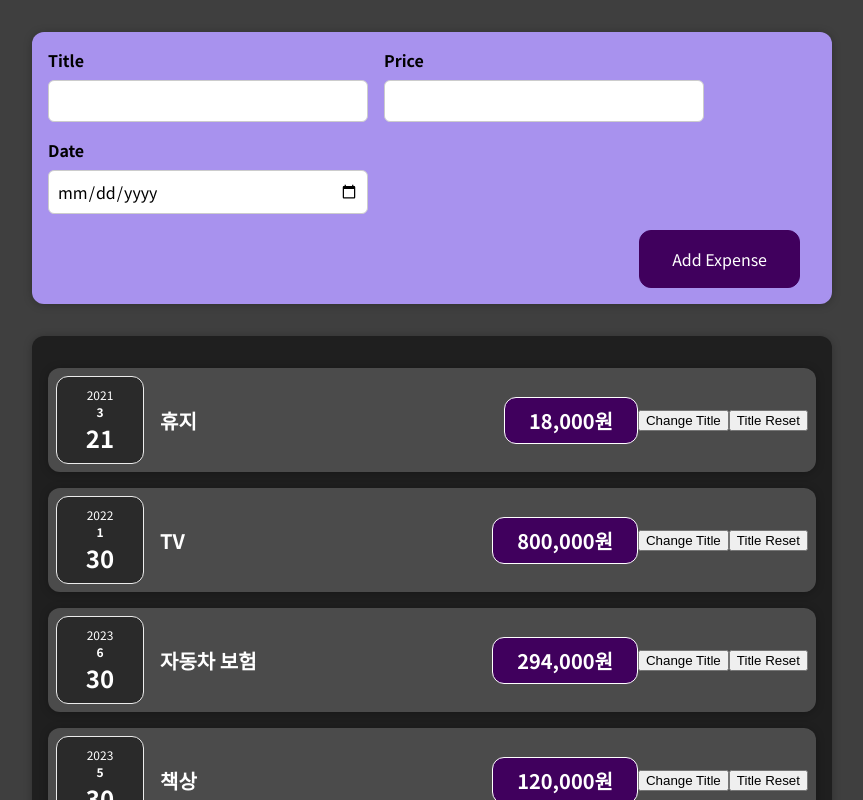
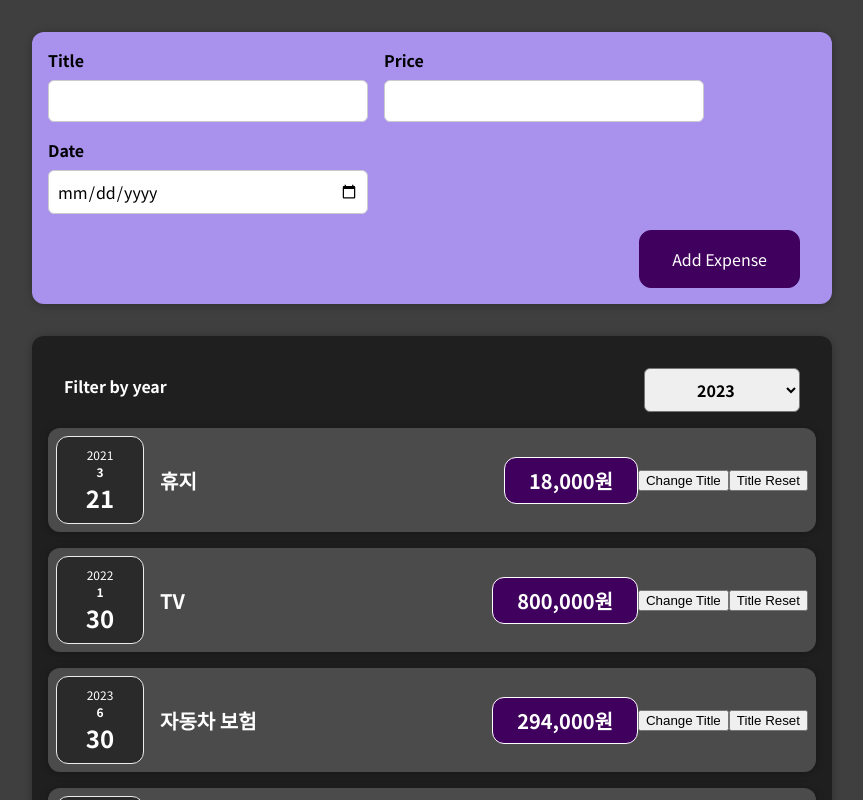
Before and after one commit to jeongsangtae/react-complete-training, a React (Create React App) app: page / in a window 1280 px wide. Shown: the top 800 px of the page, without its empty margins (208-1071 px from the left). Built offline with nearby package versions, Linux system fonts and the light colour scheme.

Commit message:
React Complete Training - event + state practice

```diff
--- a/src/components/Expenses/Expenses.js
+++ b/src/components/Expenses/Expenses.js
@@ -1,12 +1,24 @@
-import React from "react";
+import React, { useState } from "react";
 
 import ExpenseItem from "./ExpenseItem";
 import Card from "../UI/Card";
+import ExpensesFilter from "./ExpensesFilter";
 import "./Expenses.css";
 
 const Expenses = (props) => {
+  const [filteredYear, setFilteredYear] = useState("2023");
+
+  const filterChangeHandler = (selectedYear) => {
+    setFilteredYear(selectedYear);
+    console.log(selectedYear);
+  };
   return (
+    <div>
       <Card className="expenses">
+        <ExpensesFilter
+          selected={filteredYear}
+          onChangeFilter={filterChangeHandler}
+        />
         <ExpenseItem
           title={props.items[0].title}
           price={props.items[0].price}
@@ -28,6 +40,7 @@
           date={props.items[3].date}
         />
       </Card>
+    </div>
   );
 };
 
--- /dev/null
+++ b/src/components/Expenses/ExpensesFilter.css
@@ -0,0 +1,24 @@
+.expenses-filter {
+  color: white;
+  padding: 0 1rem;
+}
+
+.expenses-filter__control {
+  display: flex;
+  width: 100%;
+  align-items: center;
+  justify-content: space-between;
+  margin: 1rem 0;
+}
+
+.expenses-filter label {
+  font-weight: bold;
+  margin-bottom: 0.5rem;
+}
+
+.expenses-filter select {
+  font: inherit;
+  padding: 0.5rem 3rem;
+  font-weight: bold;
+  border-radius: 6px;
+}
--- /dev/null
+++ b/src/components/Expenses/ExpensesFilter.js
@@ -0,0 +1,27 @@
+import React from "react";
+
+import "./ExpensesFilter.css";
+
+const ExpensesFilter = (props) => {
+  const filterChangeHandler = (event) => {
+    props.onChangeFilter(event.target.value);
+    // console.log(event.target.value);
+  };
+
+  return (
+    <div className="expenses-filter">
+      <div className="expenses-filter__control">
+        <label>Filter by year</label>
+        <select value={props.selected} onChange={filterChangeHandler}>
+          <option value="2023">2023</option>
+          <option value="2022">2022</option>
+          <option value="2021">2021</option>
+          <option value="2020">2020</option>
+          <option value="2019">2019</option>
+        </select>
+      </div>
+    </div>
+  );
+};
+
+export default ExpensesFilter;
```
Lines whose indentation alone changed are shown as unchanged.
